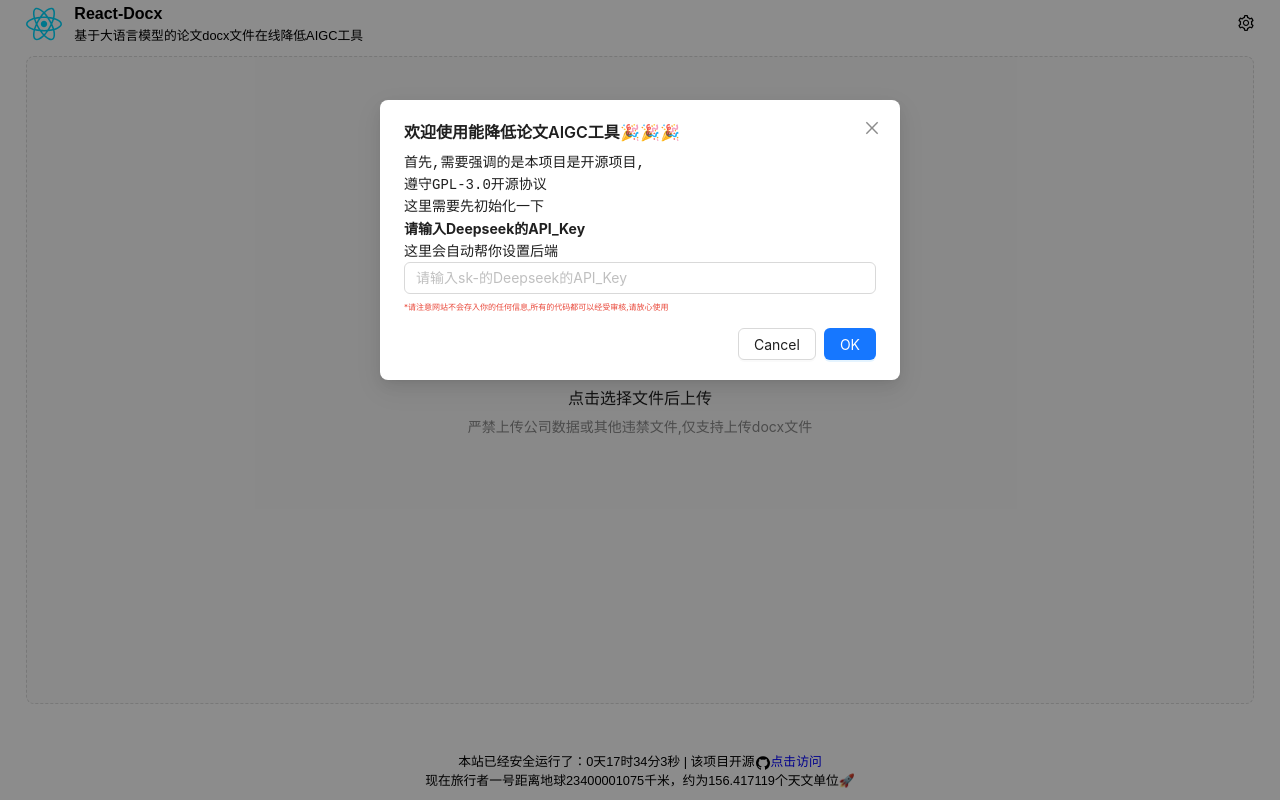
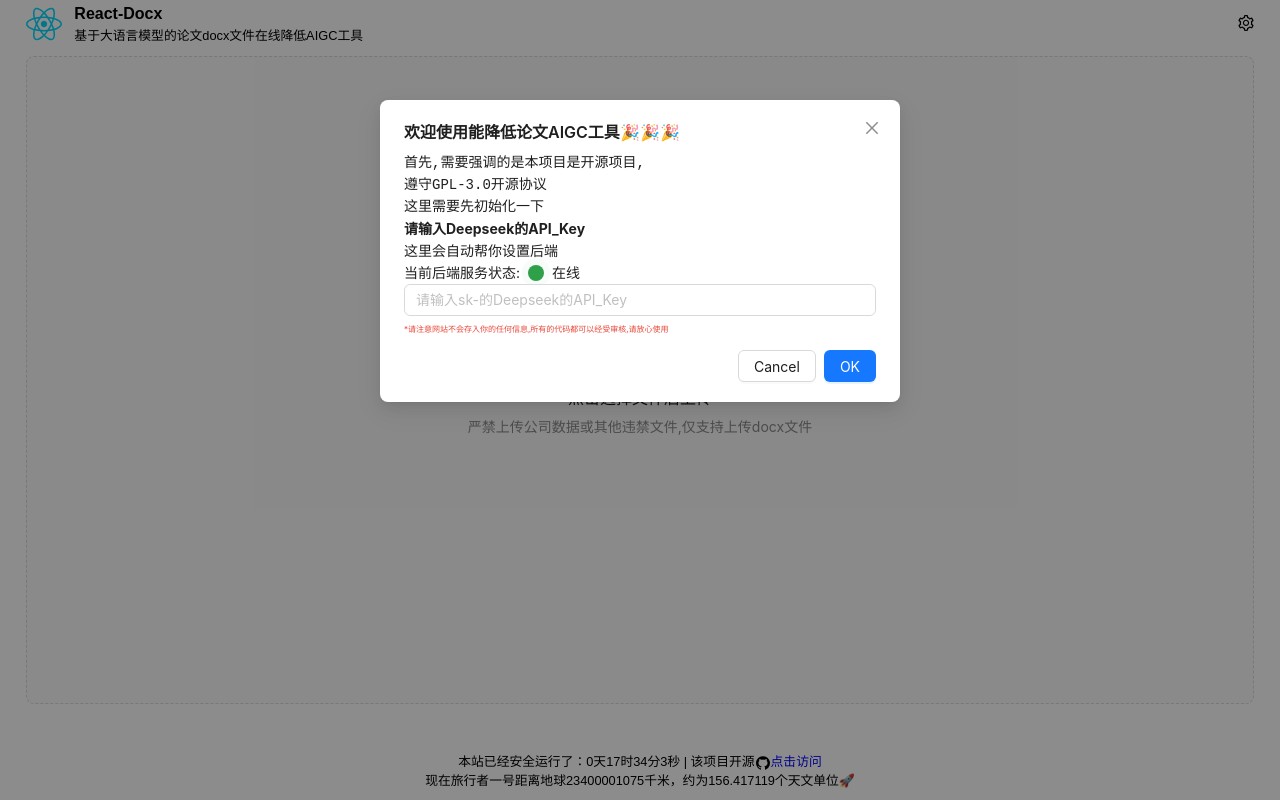
Before and after one commit to xieleihan/reduce-AIGC, a React (Vite) app in the folder front/: page / in a window 1280 px wide. Built offline with nearby package versions, Linux system fonts and the light colour scheme; no server answers.

Commit message:
fix:优化前端状态展示,防止用户误认后端状态

```diff
--- a/front/src/App.jsx
+++ b/front/src/App.jsx
@@ -8,11 +8,12 @@
 import ReactIcon from '/react.svg';
 import Footer from './components/Footer.jsx';
 import InputBox from './components/InputBox.jsx';
-import { writeEnv, getUserIp,verifyApiKey } from './api/request.js';
+import { writeEnv, getUserIp,verifyApiKey,getServiceStatus } from './api/request.js';
 // 使用React Redux
 import { useDispatch } from 'react-redux';
 import { setIpInfo, setAddressInfo } from './store/Modules/generalStore.js';
 import { setUserAgentWidthStore } from './store/Modules/WindowsSysteOptionsStore.js';
+import { pubsub } from './utils/pubsub.js';
 
 function App() {
   // 初始化导航
@@ -22,6 +23,7 @@
   const [confirmLoading, setConfirmLoading] = useState(false); // 弹窗loading
   const [modalText, setModalText] = useState(`首先,需要强调的是本项目是开源项目,\n遵守GPL-3.0开源协议\n这里需要先初始化一下`); // 弹窗内容
   const [apiKey, setApiKey] = useState(""); // 存储子组件传递过来的apiKey
+  const [stash, setStash] = useState(false); // 存储子组件传递过来的stash
 
   const url = import.meta.env.VITE_BASE_URL ? import.meta.env.VITE_BASE_URL : 'http://localhost:7977';
 
@@ -112,6 +114,13 @@
 
   useEffect(() => {
     setOpen(true);
+
+    // 订阅错误事件
+    pubsub.subscribe('error', () => {
+      setStash(false);
+    });
+
+    // 获取用户端IP地址信息
     getUserIp({}).then(async res => {
       let str = JSON.stringify(res);
       let obj = JSON.parse(str);
@@ -123,6 +132,18 @@
       dispatch(setAddressInfo(address));
     }).catch(err => {
       console.log('获取用户IP地址失败:', err);
+    });
+    // 获取当前后端服务状态
+    getServiceStatus({}).then(res => {
+      // console.log('当前后端服务状态:', res);
+      if (res.status === 200) {
+        setStash(false);
+      } else {
+        setStash(true);
+      }
+    }).catch(err => {
+      setStash(true);
+      console.log('获取后端服务状态失败:', err);
     });
     // 定义窗口大小更新函数
     const handleResize = () => {
@@ -182,7 +203,7 @@
         onCancel={handleCancel}
       >
         <pre>{modalText}</pre>
-        {!confirmLoading && <InputBox onInputChange={handleInputChange} />}
+        {!confirmLoading && <InputBox stash={stash} onInputChange={handleInputChange} />}
       </Modal>
     </>
   );
--- a/front/src/api/index.js
+++ b/front/src/api/index.js
@@ -1,5 +1,7 @@
 // 导入axios实例
 import instance from "../utils/request";
+// 导入发布订阅
+import { pubsub } from "../utils/pubsub";
 
 // 判断当前是否是本地开发环境
 // const isLocal = window.location.hostname === 'localhost';
@@ -26,6 +28,11 @@
         return response;
     } catch (error) {
         console.error(`GET 请求错误: ${url}`, error);
+        pubsub.publish('error', {
+            message: `GET 请求错误: ${url}`,
+            error,
+            code: 500
+        });
         throw error; // 继续抛出错误，供调用方捕获
     }
 };
@@ -42,6 +49,11 @@
         return response;
     } catch (error) {
         console.error(`POST 请求错误: ${url}`, error);
+        pubsub.publish('error', {
+            message: `POST 请求错误: ${url}`,
+            error,
+            code: 500
+        });
         throw error; // 继续抛出错误，供调用方捕获
     }
 };
@@ -58,6 +70,11 @@
         return response;
     } catch (error) {
         console.error(`GET 请求错误: ${url}`, error);
+        pubsub.publish('error', {
+            message: `GET 请求错误: ${url}`,
+            error,
+            code: 500
+        });
         throw error; // 继续抛出错误，供调用方捕获
     }
 };
@@ -74,6 +91,11 @@
         return response;
     } catch (error) {
         console.error(`POST 请求错误: ${url}`, error);
+        pubsub.publish('error', {
+            message: `POST 请求错误: ${url}`,
+            error,
+            code: 500
+        });
         throw error; // 继续抛出错误，供调用方捕获
     }
 };
--- a/front/src/api/request.js
+++ b/front/src/api/request.js
@@ -29,3 +29,10 @@
 export const verifyApiKey = function (data) {
     return post('/public/verifyApiKey', data);
 }
+
+/**
+ * 获取当前后端的服务状态
+ */
+export const getServiceStatus = function (params) {
+    return get('/stats', params);
+}
--- a/front/src/components/InputBox.jsx
+++ b/front/src/components/InputBox.jsx
@@ -1,17 +1,32 @@
 import { Input } from "antd"
 import '../style/inputbox.css'
 
-function InputBox({onInputChange}) {
+function InputBox({onInputChange,stash}) {
     const handleChange = (e) => {
         onInputChange?.(e.target.value); // 回调函数
-      };
+    };
 
     return (
         <>
-            <h4>请输入Deepseek的API_Key</h4>
-            <p>这里会自动帮你设置后端</p>
-            <Input placeholder="请输入sk-的Deepseek的API_Key" onChange={handleChange} />
-            <span className="desc">*请注意网站不会存入你的任何信息,所有的代码都可以经受审核,请放心使用</span>
+
+            <div>{stash !== true ? (
+                <>
+                    <div className="stashBox">当前后端服务状态:
+                        <div className="stashRadius red" ></div>
+                        离线中...
+                        <a href="https://github.com/xieleihan/reduce-AIGC/archive/refs/tags/v0.0.1-alpha.zip" className="href">点击下载后端</a>
+                    </div>
+                </>
+            ) : (
+                    <>
+                        <h4>请输入Deepseek的API_Key</h4>
+                        <p>这里会自动帮你设置后端</p>
+                        <div className="stashBox">当前后端服务状态:<div className="stashRadius green" ></div>在线</div>
+                        <Input placeholder="请输入sk-的Deepseek的API_Key" onChange={handleChange} />
+                        <span className="desc">*请注意网站不会存入你的任何信息,所有的代码都可以经受审核,请放心使用</span>
+                </>
+            )}</div>
+
         </>
     );
 }
--- a/front/src/style/inputbox.css
+++ b/front/src/style/inputbox.css
@@ -2,3 +2,60 @@
     font-size: .5rem;
     color: #e94638;
 }
+
+.stashBox{
+    display: flex;
+    align-items: center;
+}
+
+.stashRadius{
+    width: 1rem;
+    aspect-ratio: 1/1;
+    border-radius: 50%;
+    margin: 0 .5rem;
+}
+
+.red::before{
+    content: '';
+    display: block;
+    width: 100%;
+    height: 100%;
+    border-radius: 50%;
+    background-color: #ea4737;
+    animation: fadeIn 3s linear infinite;
+}
+
+.green::before{
+    content: '';
+    display: block;
+    width: 100%;
+    height: 100%;
+    border-radius: 50%;
+    background-color: #2fa04b;
+    animation: fadeIn 3s linear infinite;
+}
+
+.red{
+    background-color: #ea4737;
+}
+.green{
+    background-color: #2fa04b;
+}
+
+@keyframes fadeIn {
+    from {
+        opacity: 1;
+    }
+    to {
+        opacity: 0;
+        background-color: transparent;
+        transform: scale(2);
+    }
+}
+
+.href{
+    color: #2c7fee;
+    border: 1px solid #2c7fee;
+    line-height: .8rem;
+    margin-left: .5rem;
+}
--- /dev/null
+++ b/front/src/utils/pubsub.js
@@ -0,0 +1,31 @@
+class PubSub {
+    constructor() {
+        this.events = {};
+    }
+
+    // 订阅事件
+    subscribe(event, callback) {
+        if (!this.events[event]) {
+            this.events[event] = [];
+        }
+        this.events[event].push(callback);
+        return () => this.unsubscribe(event, callback);
+    }
+
+    // 发布事件
+    publish(event, data) {
+        if (this.events[event]) {
+            this.events[event].forEach(callback => callback(data));
+        }
+    }
+
+    // 取消订阅
+    unsubscribe(event, callback) {
+        if (this.events[event]) {
+            this.events[event] = this.events[event].filter(cb => cb !== callback);
+        }
+    }
+}
+
+// 导出一个单例
+export const pubsub = new PubSub();
```
